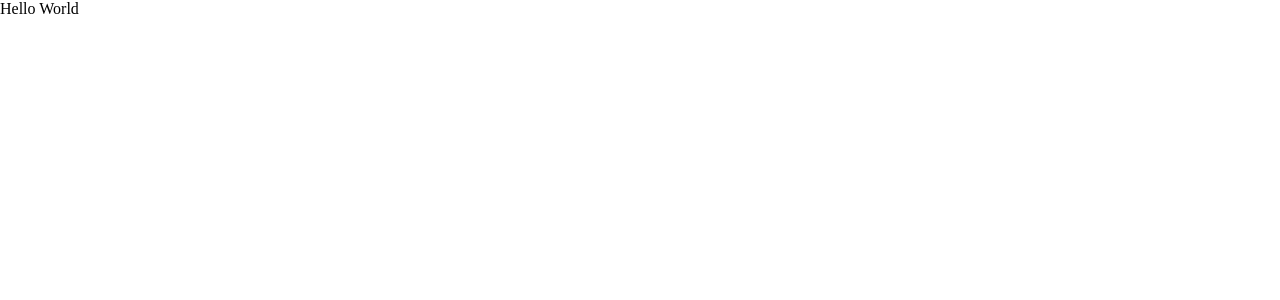
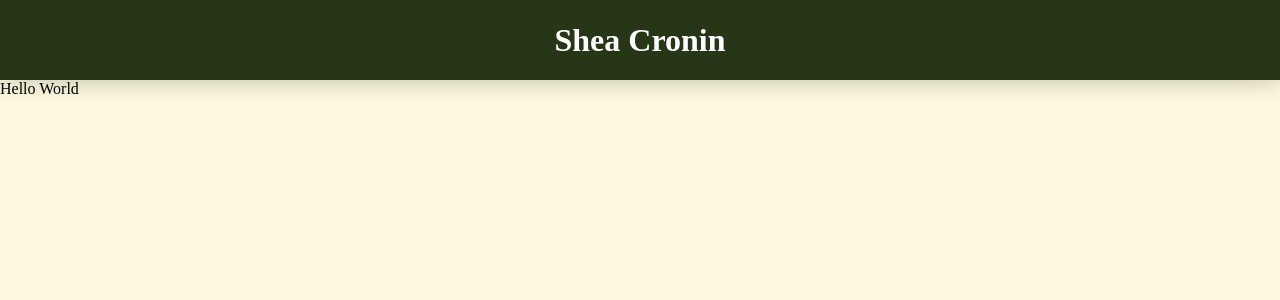
Before and after one commit to sheacronin/sheacronin.github.io, a React (Create React App) app: page / in a window 1280 px wide. Shown: the top 300 px of the page. Built offline with nearby package versions, Linux system fonts and the light colour scheme.

Commit message:
Add initial Header and background colors

```diff
--- a/src/App.css
+++ b/src/App.css
@@ -1,4 +1,11 @@
 * {
-  margin: 0;
-  padding: 0;
+    margin: 0;
+    padding: 0;
 }
+
+body {
+    background-color: #fefae0;
+    height: 100vh;
+}
+
+/* #d4a66a */
--- a/src/App.js
+++ b/src/App.js
@@ -1,7 +1,13 @@
 import './App.css';
+import Header from './components/Header';
 
 function App() {
-    return <div>Hello World</div>;
+    return (
+        <div>
+            <Header />
+            <main>Hello World</main>
+        </div>
+    );
 }
 
 export default App;
--- /dev/null
+++ b/src/components/Header.js
@@ -0,0 +1,11 @@
+import '../styles/Header.css';
+
+const Header = () => {
+    return (
+        <header>
+            <h1>Shea Cronin</h1>
+        </header>
+    );
+};
+
+export default Header;
--- /dev/null
+++ b/src/styles/Header.css
@@ -0,0 +1,9 @@
+header {
+    background-color: #283618;
+    height: 10vh;
+    display: flex;
+    justify-content: center;
+    align-items: center;
+    color: #fefefe;
+    box-shadow: 0 0 25px #00000040;
+}
```
